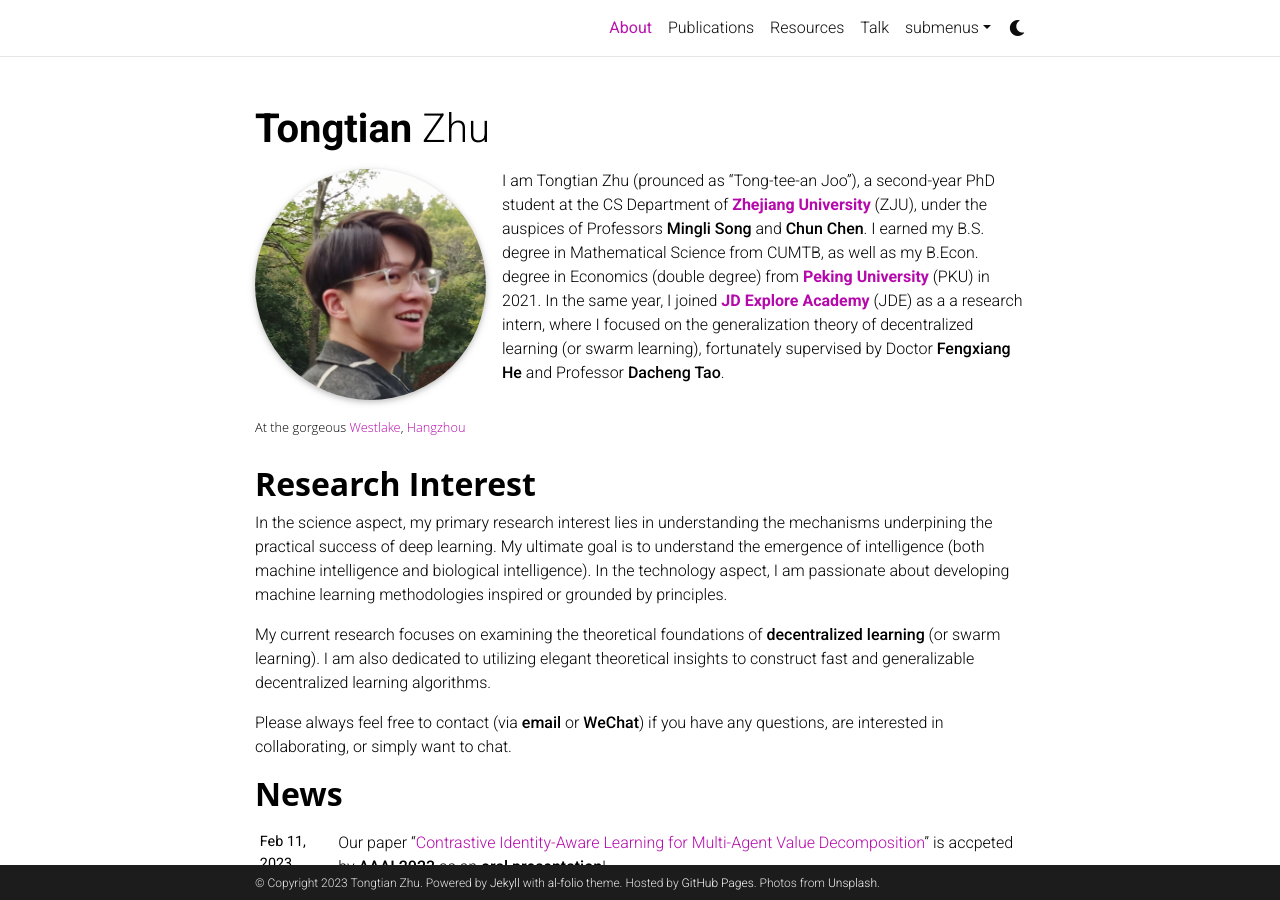
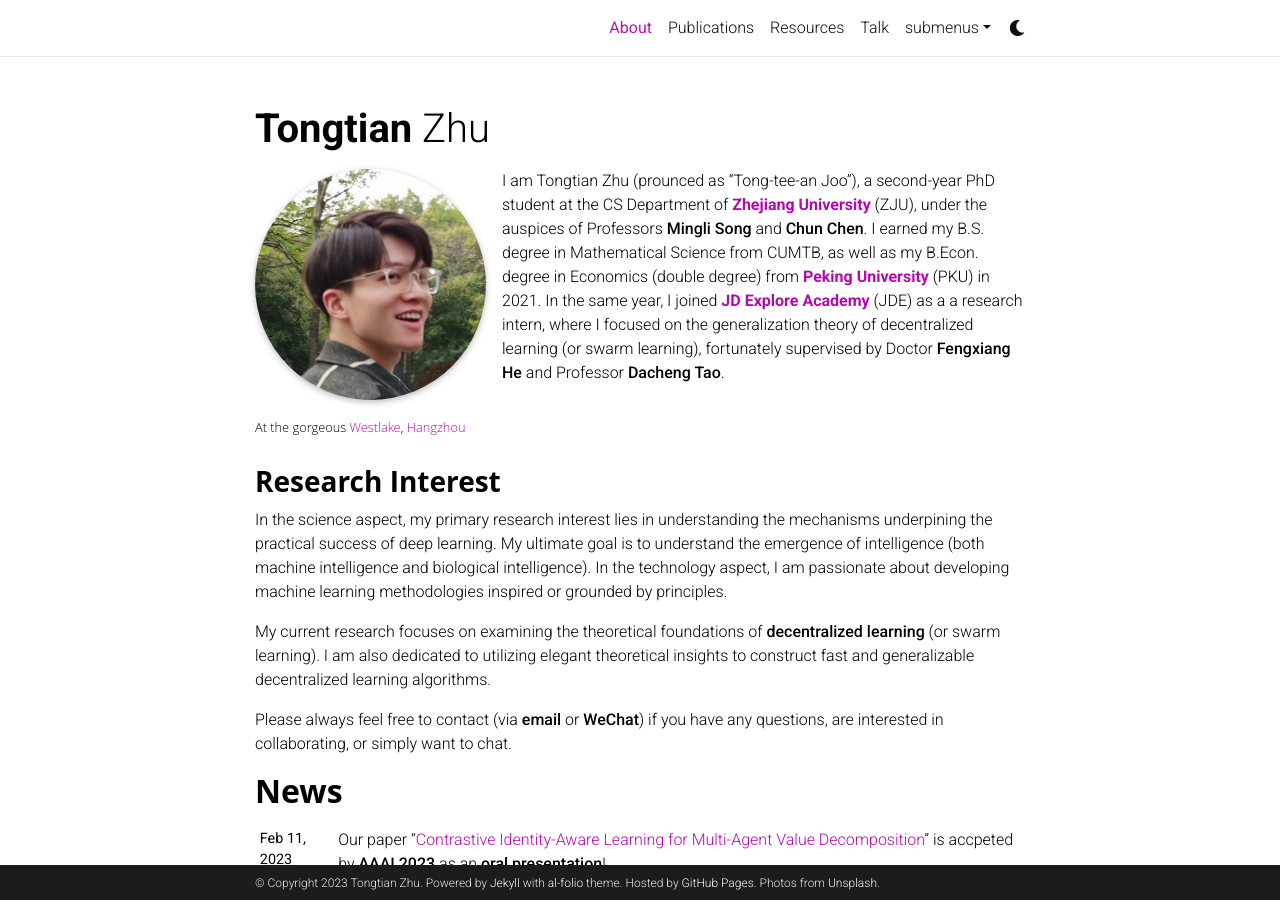
Before and after one commit to Raiden-Zhu/Raiden-Zhu.github.io, a Jekyll site: the page built from _pages/about.md, in a window 1280 px wide and 900 px high. Built offline with Jekyll 4.4.1, drawn with Linux system fonts in a browser that asks for light colours; full-size pictures stand in for the smaller copies a plugin makes; comment, search, counter and statistics services are not loaded; a style sheet for code colours, icons or effects is not loaded.

Commit message:
Update about.md

```diff
--- a/_pages/about.md
+++ b/_pages/about.md
@@ -22,7 +22,7 @@ I am Tongtian Zhu (prounced as "Tong-tee-an Joo"), a second-year PhD student at
 
 <br/><br/>
 
-## <span style="font-family: 'Open Sans'; font-weight: bold;">Research Interest</span>
+### <span style="font-family: 'Open Sans'; font-weight: bold;">Research Interest</span>
 
 In the science aspect, my primary research interest lies in understanding the mechanisms underpining the practical success of deep learning. My ultimate goal is to understand the emergence of intelligence (both machine intelligence and biological intelligence).
 In the technology aspect, I am passionate about developing machine learning methodologies inspired or grounded by principles.
```
